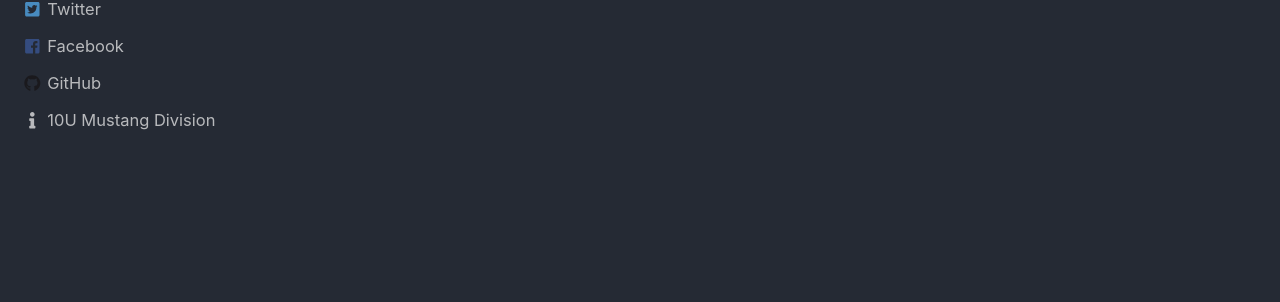
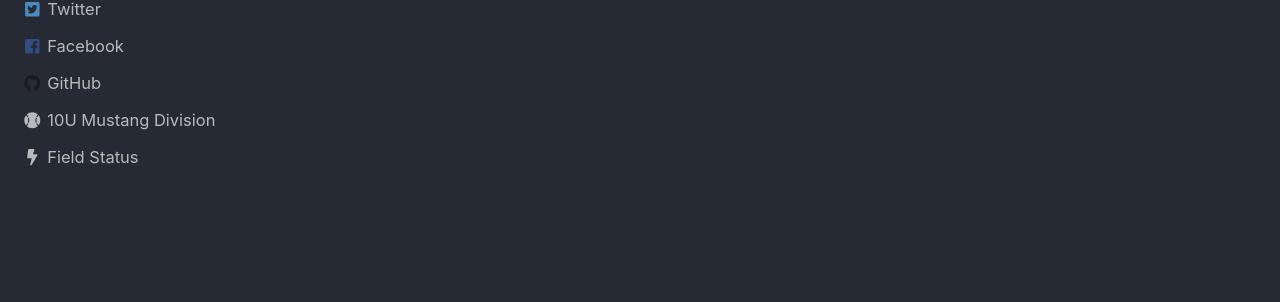
Before and after one commit to tandcsports/tandcsports.github.io, a Jekyll site: the page built from index.html, in a window 1280 px wide. Shown: the part 420-722 px from the top of the page. Built offline with Jekyll 4.4.1, drawn with Linux system fonts in a browser that asks for light colours; nearby versions of some CDN libraries; the list of posts is cut into pages by our own code.

Commit message:
added field status link

```diff
--- a/_includes/author-profile-custom-links.html
+++ b/_includes/author-profile-custom-links.html
@@ -1,5 +1,10 @@
   <li>
     <a href="http://www.quickscores.com/Orgs/ExtraMsg.php?OrgDir=tcb&ExtraMsgID=4732" itemprop="sameAs">
-      <i class="fas fa-info fa-fw" aria-hidden="true"></i> 10U Mustang Division
+      <i class="fas fa-baseball-ball fa-fw" aria-hidden="true"></i> 10U Mustang Division
     </a>
   </li>
+  <li>
+    <a href="http://baseball.tandcsports.org/page/show/1172509-field-status" itemprop="sameAs">
+      <i class="fas fa-bolt fa-fw" aria-hidden="true"></i> Field Status
+    </a>
+  </li>
```
